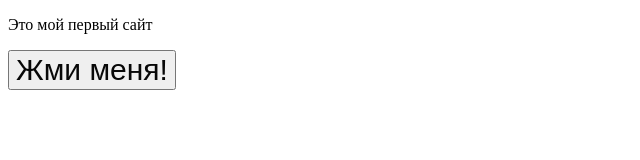
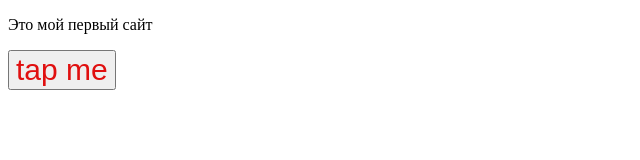
Before and after one commit to Nastya0502/Sergei_Efanov_5_1.io, a plain HTML site: page index.html in a window 1280 px wide. Shown: the whole page, without its empty margins (0-640 px from the left). Drawn offline with Linux system fonts and the light colour scheme.

Commit message:
добавили кнопку1

```diff
--- a/index.html
+++ b/index.html
@@ -14,7 +14,7 @@
 <body>
     <P>Это мой первый сайт</P>
     <p>
-        <input type="button" onclick="say_hi"() value="Жми меня!" style="font-size: 30px; color: rgb(8, 8, 8);">
+        <input type="button" onclick=say_hi() value="tap me" style="font-size: 30px; color:rgb(224, 16, 16)">
     </p>
 </body>
 
```
